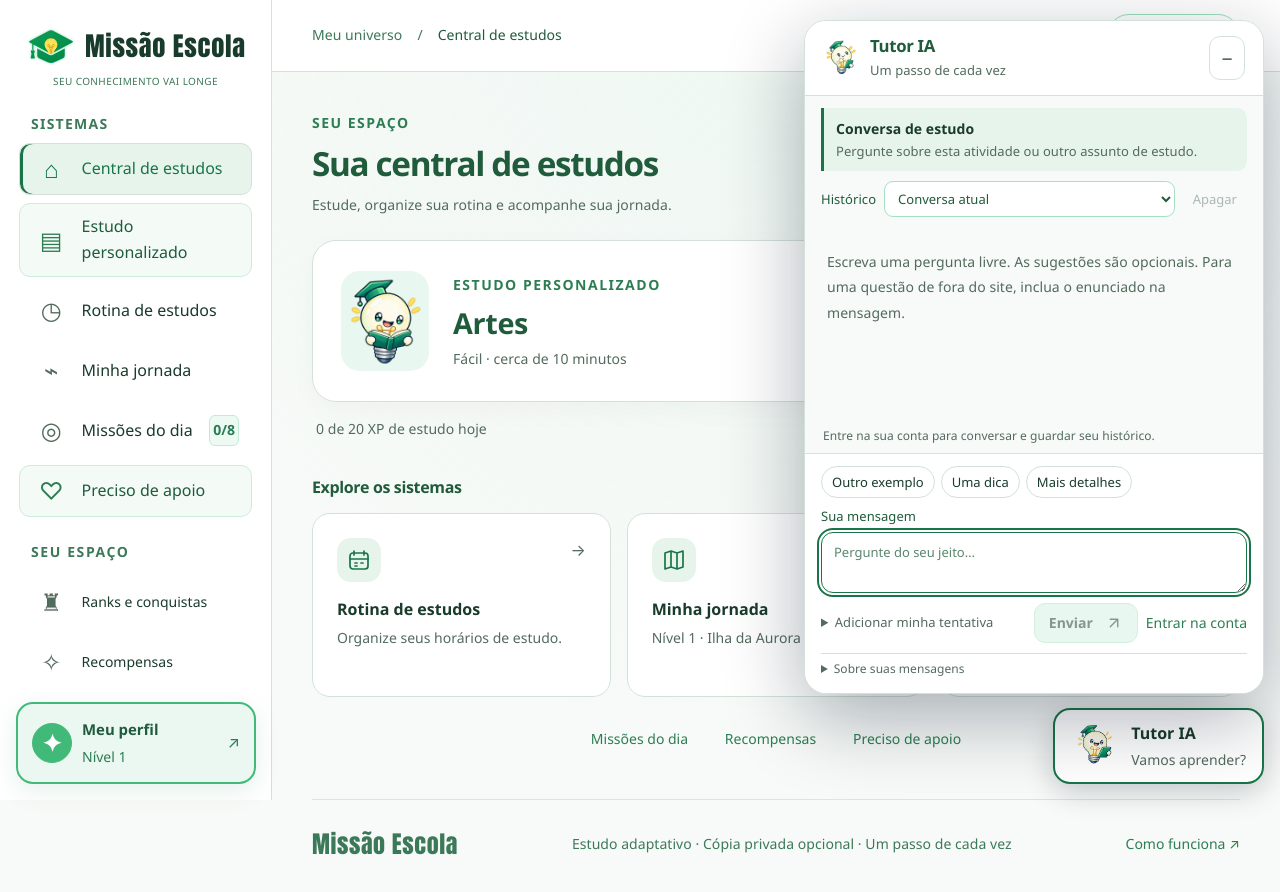
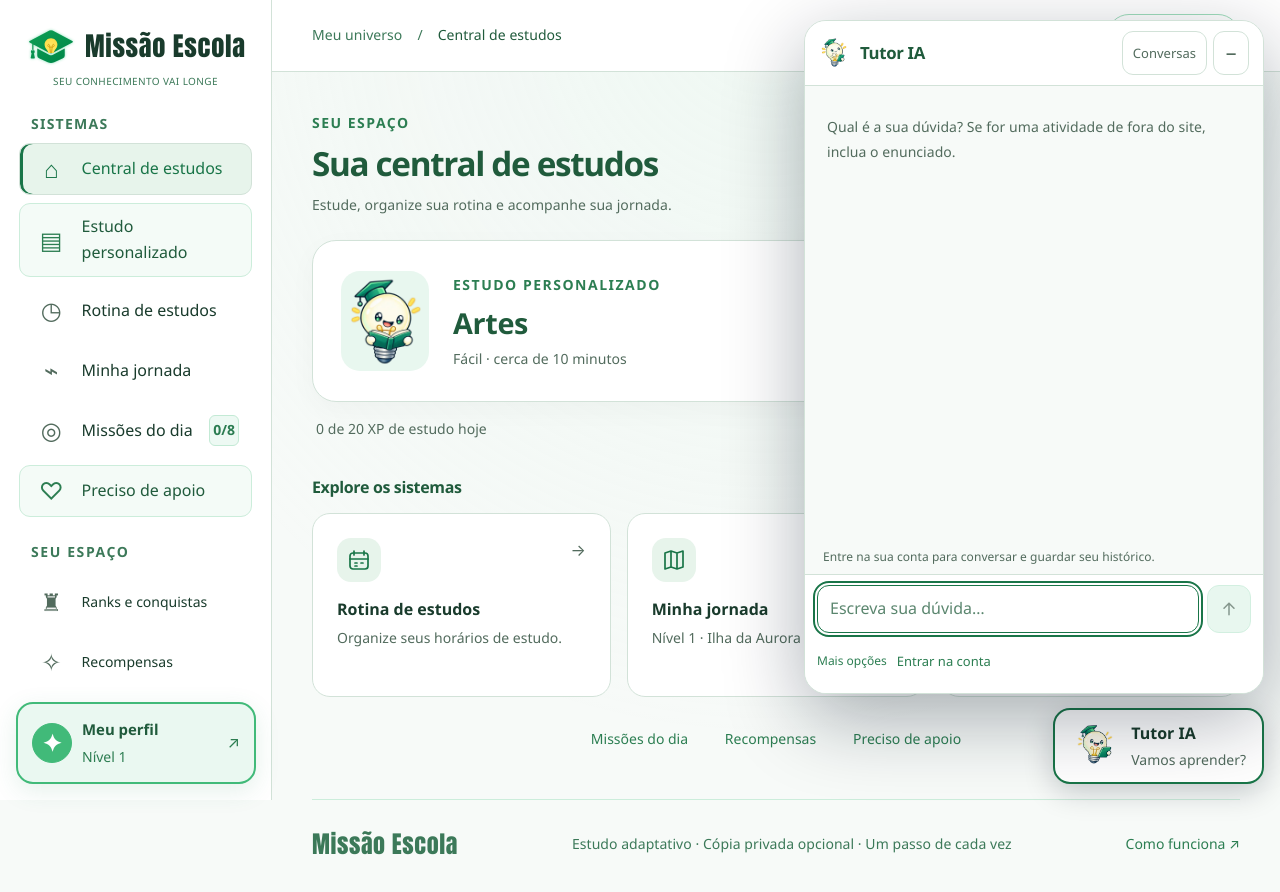
Before and after one commit to newthuzz/missao-escola, a website with bundled scripts: page index.html in a window 1280 px wide. Both pictures are taken after a click on the button "Abrir Tutor IA". Built offline with nearby package versions, Linux system fonts and the light colour scheme.

Commit message:
Prioritize tutor messages with compact composer and optional controls

```diff
--- a/mobile.css
+++ b/mobile.css
@@ -55,6 +55,7 @@
  html.tutor-keyboard-open .tutor-header { padding:.4rem .75rem; }
  html.tutor-keyboard-open .tutor-title small,
  html.tutor-keyboard-open .tutor-context small,
+ html.tutor-keyboard-open .tutor-tools,
  html.tutor-keyboard-open .tutor-history,
  html.tutor-keyboard-open .tutor-suggestions,
  html.tutor-keyboard-open .tutor-privacy-details { display:none; }
--- a/tutor-ui.js
+++ b/tutor-ui.js
@@ -35,31 +35,34 @@ async function renderMath(body,text) {
 }
 export function mountTutor(launcher) {
   const panel=document.createElement('section');panel.id='tutor-panel';panel.className='tutor-panel';panel.hidden=true;
-  panel.setAttribute('aria-labelledby','tutor-heading');
-  panel.innerHTML=`<header class="tutor-header"><div class="tutor-identity"><img class="tutor-mascot" src="./assets/mascot/mascot-thinking.webp" alt="" aria-hidden="true" width="42" height="48" decoding="async"><div class="tutor-title"><h2 id="tutor-heading">Tutor IA</h2><small>Um passo de cada vez</small></div></div><button type="button" id="tutor-minimize" aria-label="Minimizar tutor">−</button></header>
+  panel.setAttribute('aria-labelledby','tutor-heading');panel.tabIndex=-1;
+  panel.innerHTML=`<header class="tutor-header"><div class="tutor-identity"><img class="tutor-mascot" src="./assets/mascot/mascot-thinking.webp" alt="" aria-hidden="true" width="30" height="36" decoding="async"><h2 id="tutor-heading">Tutor IA</h2></div><div class="tutor-header-actions"><button type="button" id="tutor-options" aria-expanded="false" aria-controls="tutor-tools">Conversas</button><button type="button" id="tutor-minimize" aria-label="Minimizar tutor">−</button></div></header>
+  <div id="tutor-tools" class="tutor-tools" hidden>
+   <div class="tutor-history"><label><span>Histórico</span><select id="tutor-history" aria-label="Histórico do tutor"><option value="">Conversa atual</option></select></label><button type="button" id="tutor-delete" disabled>Apagar</button></div>
+   <details class="tutor-privacy-details"><summary>Sobre suas mensagens</summary><p class="tutor-privacy">Mensagens são enviadas ao provedor de IA e salvas na sua conta no Supabase. Evite dados pessoais. A IA pode errar.</p></details>
+  </div>
   <div class="tutor-context" id="tutor-context"></div>
-  <div class="tutor-history"><label><span>Histórico</span><select id="tutor-history" aria-label="Histórico do tutor"><option value="">Conversa atual</option></select></label><button type="button" id="tutor-delete" disabled>Apagar</button></div>
   <button type="button" class="text-button tutor-load-older" id="tutor-older" hidden>Ver mensagens anteriores</button>
   <div class="tutor-messages" id="tutor-messages" role="log" aria-live="off" aria-label="Mensagens do tutor"></div>
   <p class="tutor-status" id="tutor-status" role="status" aria-live="polite"></p>
   <form class="tutor-form" id="tutor-form">
-   <div class="tutor-suggestions" aria-label="Sugestões opcionais"><button type="button" data-tutor-suggestion="Explique de outro jeito, com um exemplo.">Outro exemplo</button><button type="button" data-tutor-suggestion="Quero uma dica conceitual para começar.">Uma dica</button><button type="button" data-tutor-suggestion="Explique com mais detalhes a sua última resposta, em passos curtos.">Mais detalhes</button></div>
-   <label for="tutor-message">Sua mensagem<textarea id="tutor-message" rows="2" maxlength="3500" placeholder="Pergunte do seu jeito…"></textarea></label>
-   <div class="tutor-compose-footer"><details><summary>Adicionar minha tentativa</summary><label for="tutor-answer">Texto para o tutor analisar<textarea class="tutor-answer" id="tutor-answer" maxlength="2500" rows="2" placeholder="Cole sua resposta ou explique até onde chegou."></textarea></label></details>
-   <div class="tutor-actions"><button class="primary-button" type="submit" id="tutor-send">Enviar <svg aria-hidden="true" width="18" height="18" viewBox="0 0 24 24" fill="none"><path d="M7 17 17 7M7 7h10v10" stroke="currentColor" stroke-width="1.8" stroke-linecap="round" stroke-linejoin="round"/></svg></button><button class="outline-button" type="button" id="tutor-retry" hidden>Tentar novamente</button><button class="text-button" type="button" id="tutor-login">Entrar na conta</button></div></div>
-   <details class="tutor-privacy-details"><summary>Sobre suas mensagens</summary><p class="tutor-privacy">Mensagens são enviadas ao provedor de IA e salvas na sua conta no Supabase. Evite dados pessoais. A IA pode errar.</p></details>
+   <div class="tutor-compose-row"><label class="tutor-sr-only" for="tutor-message">Sua mensagem</label><textarea id="tutor-message" rows="1" maxlength="3500" placeholder="Escreva sua dúvida…"></textarea><button class="primary-button" type="submit" id="tutor-send" title="Enviar mensagem"><span class="tutor-sr-only">Enviar</span><svg aria-hidden="true" width="20" height="20" viewBox="0 0 24 24" fill="none"><path d="m6 11 6-6 6 6M12 5v14" stroke="currentColor" stroke-width="1.8" stroke-linecap="round" stroke-linejoin="round"/></svg></button></div>
+   <div class="tutor-actions"><button type="button" class="text-button" id="tutor-extra-toggle" aria-expanded="false" aria-controls="tutor-extra">Mais opções</button><button class="outline-button" type="button" id="tutor-retry" hidden>Tentar novamente</button><button class="text-button" type="button" id="tutor-login">Entrar na conta</button></div>
+   <div class="tutor-extra" id="tutor-extra" hidden><div class="tutor-suggestions" aria-label="Sugestões opcionais"><button type="button" data-tutor-suggestion="Explique de outro jeito, com um exemplo.">Outro exemplo</button><button type="button" data-tutor-suggestion="Quero uma dica conceitual para começar.">Uma dica</button><button type="button" data-tutor-suggestion="Explique com mais detalhes a sua última resposta, em passos curtos.">Mais detalhes</button></div><details><summary>Adicionar minha tentativa</summary><label for="tutor-answer">Texto para o tutor analisar<textarea class="tutor-answer" id="tutor-answer" maxlength="2500" rows="2" placeholder="Cole sua resposta ou explique até onde chegou."></textarea></label></details></div>
   </form>`;
   document.body.append(panel);
   const $=id=>panel.querySelector('#'+id),log=$('tutor-messages'),field=$('tutor-message'),answerField=$('tutor-answer');
   let user=getAccountUser(),descriptor=read(),signature=contextKey(descriptor.context),epoch=0,sendController,loadController;
   let conversationId=null,viewingHistory=false,busy=false,lastFailed=null,pendingNode=null,threads=[],earliestSeq=null,ready=false;
   function read(){const value=window.TutorStudy.snapshot(),q=value.question;return {...value,context:{exerciseId:q?.id||null,version:q?exerciseVersion(q):null,mode:value.mode}};}
-  function status(text,error=false){$('tutor-status').textContent=text;$('tutor-status').dataset.error=String(error);}
+  function status(text,error=false,quiet=false){$('tutor-status').textContent=text;$('tutor-status').dataset.error=String(error);$('tutor-status').dataset.quiet=String(quiet&&!error);}
   function controls(){field.disabled=viewingHistory;answerField.disabled=viewingHistory;$('tutor-send').disabled=busy||viewingHistory||!ready;$('tutor-login').hidden=Boolean(user);$('tutor-delete').disabled=!conversationId||busy;}
   function contextLabel(saved){
     const title=document.createElement('strong');title.textContent=viewingHistory?'Histórico · '+(saved?.title||'Conversa anterior'):descriptor.question?.question||'Conversa de estudo';
     const note=document.createElement('small');note.textContent=viewingHistory?'Somente leitura. Selecione “Conversa atual” para continuar.':(saved?.mode||descriptor.mode)==='diagnostic'?'Teste inicial · ajuda conceitual, sem gabarito.':'Pergunte sobre esta atividade ou outro assunto de estudo.';
-    $('tutor-context').replaceChildren(title,note);
+    const diagnostic=(saved?.mode||descriptor.mode)==='diagnostic';
+    $('tutor-context').hidden=!viewingHistory&&!descriptor.question&&!diagnostic;
+    $('tutor-context').replaceChildren(title,...(viewingHistory||diagnostic?[note]:[]));
   }
   function listThreads(){
     const select=$('tutor-history'),selected=select.value;select.replaceChildren(new Option('Conversa atual',''));
@@ -69,17 +72,15 @@ export function mountTutor(launcher) {
   function bubble(role,text){
     log.querySelector('.tutor-empty')?.remove();
     const article=document.createElement('article');article.className='tutor-message';article.dataset.role=role;
+    article.setAttribute('aria-label',role==='user'?'Sua mensagem':'Resposta do tutor');
     const label=document.createElement('strong');label.textContent=role==='user'?'Você':'Tutor IA';
-    if(role==='assistant'){
-      const avatar=document.createElement('img');avatar.src='./assets/mascot/mascot.webp';avatar.alt='';avatar.setAttribute('aria-hidden','true');avatar.className='tutor-message-avatar';avatar.width=22;avatar.height=26;avatar.decoding='async';label.prepend(avatar);
-    }
     const body=document.createElement('div');body.className='tutor-message-body';body.textContent=text;
     article.append(label,body);log.append(article);
     return {article,body};
   }
   function showMessages(messages){
     log.replaceChildren();
-    if(!messages.length){const p=document.createElement('p');p.className='tutor-empty';p.textContent='Escreva uma pergunta livre. As sugestões são opcionais. Para uma questão de fora do site, inclua o enunciado na mensagem.';log.append(p);}
+    if(!messages.length){const p=document.createElement('p');p.className='tutor-empty';p.textContent='Qual é a sua dúvida? Se for uma atividade de fora do site, inclua o enunciado.';log.append(p);}
     for(const m of messages){const node=bubble(m.role,m.content);if(m.role==='assistant')renderMath(node.body,m.content);}
     log.scrollTop=log.scrollHeight;
   }
@@ -106,7 +107,7 @@ export function mountTutor(launcher) {
       conversationId=data.conversation?.id||null;threads=data.conversations||[];showMessages(data.messages||[]);contextLabel(data.context||data.conversation?.context);listThreads();controls();
       earliestSeq=data.messages?.[0]?.seq||null;$('tutor-older').hidden=!data.hasMore;$('tutor-older').disabled=false;
       $('tutor-retry').hidden=ready;
-      status(data.available===false?'O tutor está indisponível no momento. Você pode tentar novamente mais tarde.':viewingHistory?'Você está consultando uma conversa anterior.':'Você pode perguntar sem escolher uma sugestão.');
+      status(data.available===false?'O tutor está indisponível no momento. Você pode tentar novamente mais tarde.':viewingHistory?'Você está consultando uma conversa anterior.':'Você pode perguntar sem escolher uma sugestão.',data.available===false,data.available!==false);
     }catch(error){if(ticket!==epoch)return;status(error.name==='AbortError'?'A conexão demorou. Tente carregar a conversa novamente.':error.message==='Mensagem inválida'?'O tutor ainda não está disponível. Tente novamente mais tarde.':error.message,true);$('tutor-retry').hidden=false;controls();}
     finally{clearTimeout(timer);}
   }
@@ -130,7 +131,7 @@ export function mountTutor(launcher) {
       if(name==='done'){
         complete=true;conversationId=data.conversationId;output.data=data.text;delete node.article.dataset.incomplete;renderMath(node.body,data.text);
         if(data.checks?.length){const checked=document.createElement('small');checked.className='tutor-checks';checked.textContent='Calculadora: '+data.checks.map(c=>c.expression+' = '+c.result).join('; ')+'. Apenas estas operações foram conferidas.';node.article.append(checked);}
-        status('Resposta disponível. Você pode continuar a conversa.');
+        status('Resposta disponível. Você pode continuar a conversa.',false,true);
       }
     };
     try{
@@ -156,11 +157,14 @@ export function mountTutor(launcher) {
     event.preventDefault();const message=field.value.trim();if(!message||busy||viewingHistory||!ready)return;
     if(!user){status('Entre na sua conta para enviar sua pergunta.');return;}
     const payload={message,answer:answerField.value.trim()||window.TutorStudy.snapshot().studentAnswer||'',requestId:crypto.randomUUID(),context:descriptor.context};
-    field.value='';send(payload);
+    field.value='';fitMessage();send(payload);
   });
+  function fitMessage(){field.style.height='auto';field.style.height=Math.min(96,field.scrollHeight+2)+'px';}
+  field.addEventListener('input',fitMessage);
   field.addEventListener('keydown',event=>{if(event.key==='Enter'&&!event.shiftKey&&!event.isComposing){event.preventDefault();$('tutor-form').requestSubmit();}});
   panel.addEventListener('click',event=>{
-    const suggestion=event.target.closest('[data-tutor-suggestion]');if(suggestion){field.value=suggestion.dataset.tutorSuggestion;field.focus();}
+    const suggestion=event.target.closest('[data-tutor-suggestion]');if(suggestion){field.value=suggestion.dataset.tutorSuggestion;$('tutor-extra').hidden=true;$('tutor-extra-toggle').setAttribute('aria-expanded','false');field.focus();fitMessage();}
+    for(const [button,target] of [['tutor-options','tutor-tools'],['tutor-extra-toggle','tutor-extra']]){if(event.target.closest('#'+button)){const region=$(target);region.hidden=!region.hidden;$(button).setAttribute('aria-expanded',String(!region.hidden));}}
     if(event.target.closest('#tutor-minimize'))toggle(false);
     if(event.target.closest('#tutor-login')){toggle(false);window.navigate('social');}
     if(event.target.closest('#tutor-retry')){if(lastFailed)send(lastFailed,true);else load(viewingHistory?$('tutor-history').value:null);}
@@ -179,18 +183,18 @@ export function mountTutor(launcher) {
       post({op:'delete',conversationId:id}).then(()=>{if(ticket!==epoch)return;viewingHistory=false;$('tutor-history').value='';load();}).catch(error=>{if(ticket===epoch)status(error.message,true);});
     }
   });
-  $('tutor-history').addEventListener('change',()=>{const id=$('tutor-history').value;cancel();viewingHistory=Boolean(id);showMessages([]);load(id||null);});
+  $('tutor-history').addEventListener('change',()=>{const id=$('tutor-history').value;$('tutor-tools').hidden=true;$('tutor-options').setAttribute('aria-expanded','false');cancel();viewingHistory=Boolean(id);showMessages([]);load(id||null);});
   panel.addEventListener('keydown',event=>{if(event.key==='Escape'){event.preventDefault();event.stopPropagation();toggle(false);}});
   window.addEventListener('missao-study-context',()=>{
     const next=read(),key=contextKey(next.context);descriptor=next;
-    if(key===signature)return;signature=key;cancel();viewingHistory=false;conversationId=null;field.value='';answerField.value='';showMessages([]);contextLabel();controls();if(!panel.hidden)load();
+    if(key===signature)return;signature=key;cancel();viewingHistory=false;conversationId=null;field.value='';answerField.value='';fitMessage();showMessages([]);contextLabel();controls();if(!panel.hidden)load();
   });
   window.addEventListener('missao-account-change',()=>{
-    const next=getAccountUser();if(next===user)return;cancel();user=next;viewingHistory=false;conversationId=null;threads=[];field.value='';answerField.value='';showMessages([]);listThreads();controls();if(!panel.hidden)load();
+    const next=getAccountUser();if(next===user)return;cancel();user=next;viewingHistory=false;conversationId=null;threads=[];field.value='';answerField.value='';fitMessage();showMessages([]);listThreads();controls();if(!panel.hidden)load();
   });
   function toggle(force){
     const open=force??panel.hidden;panel.hidden=!open;launcher.setAttribute('aria-expanded',String(open));launcher.setAttribute('aria-label',open?'Minimizar Tutor IA':'Abrir Tutor IA');
-    if(open){descriptor=read();signature=contextKey(descriptor.context);if((!conversationId||!ready)&&!busy)load();field.focus();}else launcher.focus();
+    if(open){descriptor=read();signature=contextKey(descriptor.context);if((!conversationId||!ready)&&!busy)load();if(matchMedia('(pointer: coarse)').matches)panel.focus({preventScroll:true});else field.focus();}else launcher.focus();
   }
   contextLabel();controls();showMessages([]);
   return {toggle};
--- a/tutor.css
+++ b/tutor.css
@@ -6,14 +6,17 @@
 .tutor-panel[hidden] { display:none; }
 .tutor-panel { position:fixed; z-index:40; right:16px; bottom:106px; width:min(460px,calc(100vw - 32px)); height:min(760px,calc(100dvh - 126px)); border:1px solid var(--line); border-radius:22px; background:var(--bg); color:var(--ink); box-shadow:0 24px 80px #06112455; display:flex; flex-direction:column; overflow:auto; scrollbar-width:thin; scrollbar-color:var(--line) transparent; }
 .tutor-header,.tutor-history,.tutor-context,.tutor-status { flex-shrink:0; }
-.tutor-header { display:flex; align-items:center; justify-content:space-between; gap:12px; padding:14px 18px; background:var(--panel); border-bottom:1px solid var(--line); }
+.tutor-header { display:flex; align-items:center; justify-content:space-between; gap:12px; padding:10px 14px; background:var(--panel); border-bottom:1px solid var(--line); }
 .tutor-header h2 { font-size:1.05rem; line-height:1.3; margin:0; letter-spacing:-.02em; }
-.tutor-title small { display:block; margin-top:3px; font-size:.8125rem; color:var(--muted); }
+.tutor-header-actions { display:flex; align-items:center; gap:6px; }
+.tutor-header #tutor-options { width:auto; padding:0 10px; font-size:.8125rem; }
+.tutor-tools { flex-shrink:0; max-height:30%; overflow:auto; border-bottom:1px solid var(--line); background:var(--panel); }
+.tutor-tools .tutor-privacy-details { margin:0 16px 10px; }
 .tutor-identity { display:flex; gap:11px; align-items:center; min-width:0; }
-.tutor-identity>.tutor-mascot { width:36px; height:42px; flex-shrink:0; }
+.tutor-identity>.tutor-mascot { width:30px; height:36px; flex-shrink:0; }
 .tutor-header button { width:36px; height:36px; display:grid; place-items:center; padding:0; border:1px solid var(--line); border-radius:11px; background:var(--panel); color:var(--muted); font-size:1.25rem; }
 .tutor-header button:hover { color:var(--ink); background:var(--panel-2); }
-.tutor-context { margin:12px 16px 0; padding:10px 12px; border-left:3px solid var(--brand); border-radius:0 10px 10px 0; background:var(--brand-soft); font-size:.875rem; max-height:86px; overflow:auto; }
+.tutor-context { margin:8px 14px 0; padding:8px 10px; border-left:3px solid var(--brand); border-radius:0 10px 10px 0; background:var(--brand-soft); font-size:.875rem; max-height:64px; overflow:auto; }
 .tutor-context strong,.tutor-context small { display:block; }
 .tutor-context strong { font-weight:600; line-height:1.5; }
 .tutor-context small { margin-top:3px; color:var(--muted); font-size:.8125rem; line-height:1.5; }
@@ -24,12 +27,12 @@
 .tutor-history button:not(:disabled):hover { background:var(--panel-2); color:var(--ink); border-color:var(--line); }
 .tutor-history button:disabled { opacity:.45; }
 .tutor-load-older { margin:2px 16px; font-size:.8125rem; flex-shrink:0; }
-.tutor-messages { overflow:auto; overscroll-behavior:contain; padding:14px 16px; flex:1; min-height:100px; scroll-padding:14px; scrollbar-width:thin; scrollbar-color:var(--line) transparent; }
+.tutor-messages { overflow:auto; overscroll-behavior:contain; padding:16px; flex:1 1 0; min-height:80px; scroll-padding:14px; scrollbar-width:thin; scrollbar-color:var(--line) transparent; }
 .tutor-message { margin:0 0 16px; padding:14px 15px; border:1px solid var(--line); border-radius:4px 16px 16px; background:var(--panel); overflow-wrap:anywhere; }
 .tutor-message:last-child { margin-bottom:0; }
 .tutor-message[data-role="user"] { background:var(--brand-soft); border-color:transparent; border-radius:16px 4px 16px 16px; margin-left:32px; }
 .tutor-message>strong { font-size:.75rem; display:flex; align-items:center; gap:6px; margin-bottom:8px; font-weight:600; color:var(--muted); }
-.tutor-message-avatar { width:18px; height:21px; object-fit:contain; }
+.tutor-message[data-role="assistant"]:not([data-incomplete="true"])>strong { display:none; }
 .tutor-message-body { white-space:pre-wrap; font-size:.9375rem; line-height:1.75; }
 .tutor-message-body strong { color:var(--ink); font-weight:650; }
 .tutor-message[data-incomplete="true"] { border-style:dashed; }
@@ -37,22 +40,25 @@
 .tutor-empty { color:var(--muted); font-size:.875rem; line-height:1.8; margin:12px 6px; }
 .tutor-status { font-size:.75rem; line-height:1.5; color:var(--muted); padding:0 18px 8px; margin:0; min-height:0; }
 .tutor-status[data-error="true"] { margin:0 16px 8px; padding:8px 10px; border:1px solid var(--line); border-radius:8px; background:var(--panel); color:var(--ink); font-size:.8125rem; }
-.tutor-form { border-top:1px solid var(--line); padding:12px 16px; display:grid; gap:8px; flex-shrink:0; background:var(--panel); max-height:48%; overflow:auto; scrollbar-width:thin; }
+.tutor-form { border-top:1px solid var(--line); padding:10px 12px; display:flex; flex-direction:column; gap:6px; flex-shrink:0; background:var(--panel); max-height:45%; overflow:auto; scrollbar-width:thin; }
 .tutor-form label { font-size:.8125rem; color:var(--muted); }
-.tutor-form textarea { display:block; width:100%; resize:vertical; min-height:56px; max-height:120px; margin-top:5px; padding:10px 12px; border:1px solid var(--line); border-radius:12px; background:var(--bg); color:var(--ink); line-height:1.5; }
+.tutor-form textarea { display:block; width:100%; resize:none; min-height:48px; max-height:120px; margin-top:5px; padding:10px 12px; border:1px solid var(--line); border-radius:12px; background:var(--bg); color:var(--ink); line-height:1.5; }
 .tutor-form textarea::placeholder { color:var(--muted); opacity:.9; }
 .tutor-form textarea:focus-visible { border-color:var(--brand); outline:2px solid var(--brand); outline-offset:2px; }
 .tutor-form details { font-size:.8125rem; color:var(--muted); }
 .tutor-form summary { cursor:pointer; width:fit-content; padding:3px 0; }
 .tutor-form .tutor-answer { min-height:56px; }
-.tutor-compose-footer { display:flex; align-items:center; flex-wrap:wrap; gap:8px; }
-.tutor-compose-footer>details { flex:1; min-width:0; }
-.tutor-compose-footer>details[open] { flex-basis:100%; }
-.tutor-compose-footer .tutor-actions { margin-left:auto; }
-.tutor-actions { display:flex; gap:8px; flex-wrap:wrap; align-items:center; }
-.tutor-actions button { font-size:.875rem; }
-.tutor-actions #tutor-send { margin-left:auto; min-width:104px; min-height:40px; box-shadow:none; border-radius:11px; justify-content:space-between; padding:9px 14px; }
-.tutor-actions #tutor-send>svg { flex-shrink:0; }
+.tutor-compose-row { display:flex; align-items:flex-end; gap:8px; }
+.tutor-compose-row>textarea { flex:1; margin:0; max-height:96px; }
+.tutor-compose-row #tutor-send { flex:0 0 44px; width:44px; height:48px; min-width:0; min-height:0; padding:0; display:grid; place-items:center; border-radius:12px; box-shadow:none; }
+.tutor-compose-row #tutor-send>svg { flex-shrink:0; }
+.tutor-actions { display:flex; align-items:center; gap:10px; flex-wrap:wrap; }
+.tutor-actions button { font-size:.8125rem; }
+.tutor-actions #tutor-extra-toggle { font-size:.75rem; min-height:24px; }
+.tutor-extra { padding-top:6px; }
+.tutor-extra>details { margin-top:8px; }
+.tutor-extra>details[open] { padding-bottom:4px; }
+.tutor-sr-only,.tutor-status[data-quiet="true"] { position:absolute; width:1px; height:1px; min-height:0; padding:0; margin:-1px; overflow:hidden; clip-path:inset(50%); white-space:nowrap; border:0; }
 .tutor-suggestions { display:flex; gap:6px; flex-wrap:wrap; }
 .tutor-suggestions button { border:1px solid var(--line); background:transparent; color:var(--ink); padding:6px 10px; border-radius:999px; font-size:.8125rem; line-height:1.4; min-height:32px; }
 .tutor-suggestions button:hover { border-color:var(--brand); background:var(--brand-soft); }
```
Also changed, not shown: tests/browser/tutor.cjs (+17 -2 lines).
